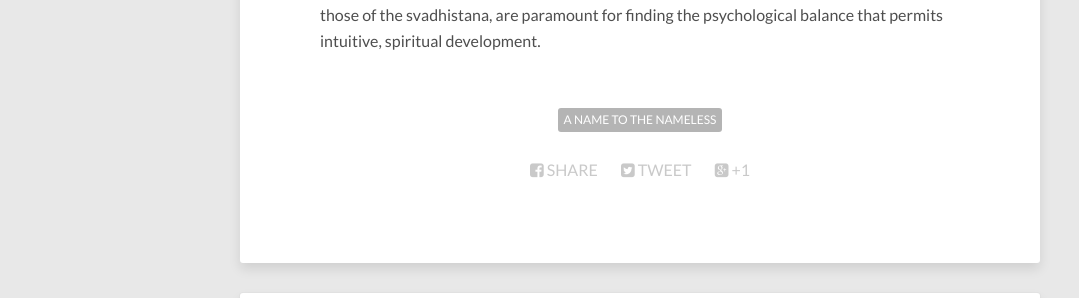
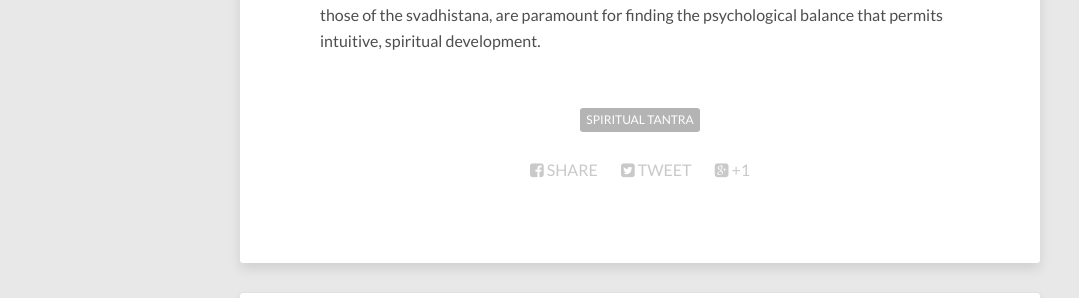
Before and after one commit to anandamurtiidiscursos/anandamurtiidiscursos.github.io, a Jekyll site: the page built from _posts/2010-05-01-sexual-tantra.md, in a window 1280 px wide and 900 px high, scrolled down 1374 px. Shown: the part 148-446 px from the top of the window, without its empty margins (0-1079 px from the left). Built offline with Jekyll 4.4.1, drawn with Linux system fonts in a browser that asks for light colours; nearby versions of some CDN libraries; comment, search, counter and statistics services are not loaded.

Commit message:
Updated 2010-05-01-sexual-tantra.md

```diff
--- a/_posts/2010-05-01-sexual-tantra.md
+++ b/_posts/2010-05-01-sexual-tantra.md
@@ -1,9 +1,13 @@
 ---
 title: Sexual Tantra
-tags: [A Name to the Nameless]
+tags:
+  - Spiritual Tantra
 comments: true
 layout: post
+published: true
 ---
+
+
 Now I have got your attention! When speaking about the second, or svadhistana chakra, most people immediately think of sexuality. The six vrttis or vortexes of the svadhistana chakra are indifference, depression, compulsion, lack of confidence, paranoia, and resentment. These 6 tendencies have more to do with a lack of sound grounding in one's person rather than sexuality. The sexual drive is rooted in the sensory mind, in the first chakra. The problem is that due to a lack of awareness of one's emotional and physical needs, the sexual desire often gets confounded with these defense mechanisms.
 
 It is quite natural and healthy that the sex instinct of the sensory mind finds higher expressions in higher centers. In a balanced second chakra the sex drive hasn't reached its full maturity but still is not a blind animal instinct. It has more to do with emotional security, which is the constant theme when discussing the svadhistana chakra. The problem is that this biological instinct gets tangled up in the distortions and insecurities of the svadhistana, self-conceptual mind. The ego begins to exploit this gratification for its unconscious necessities and there is always suffering and degeneration.
```
